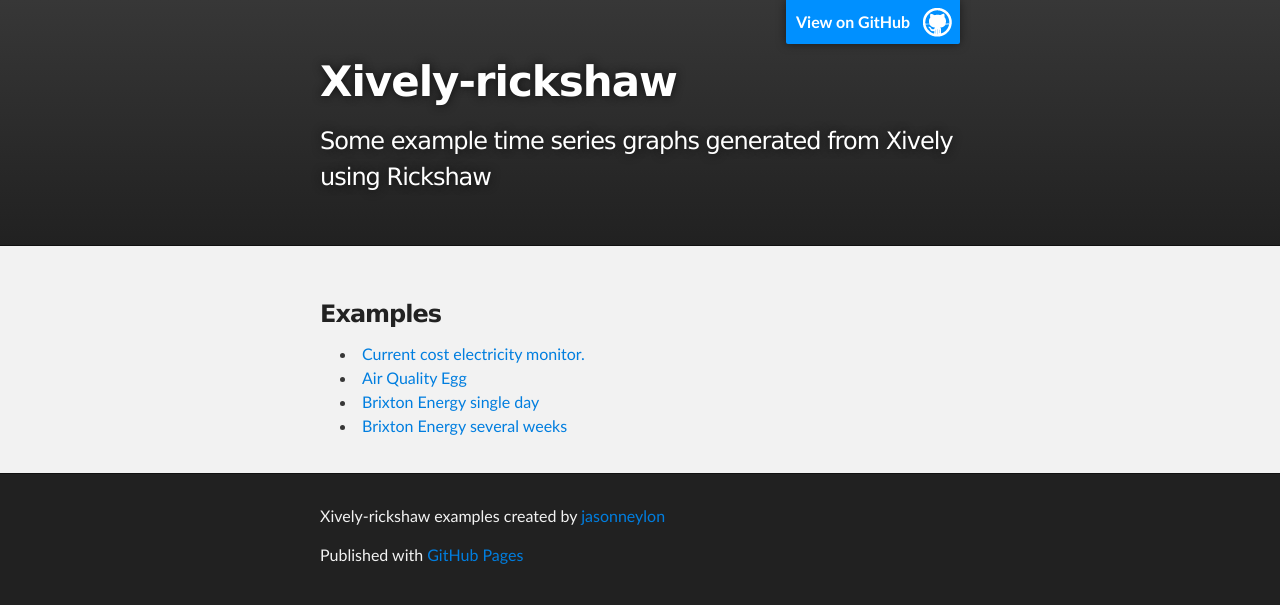
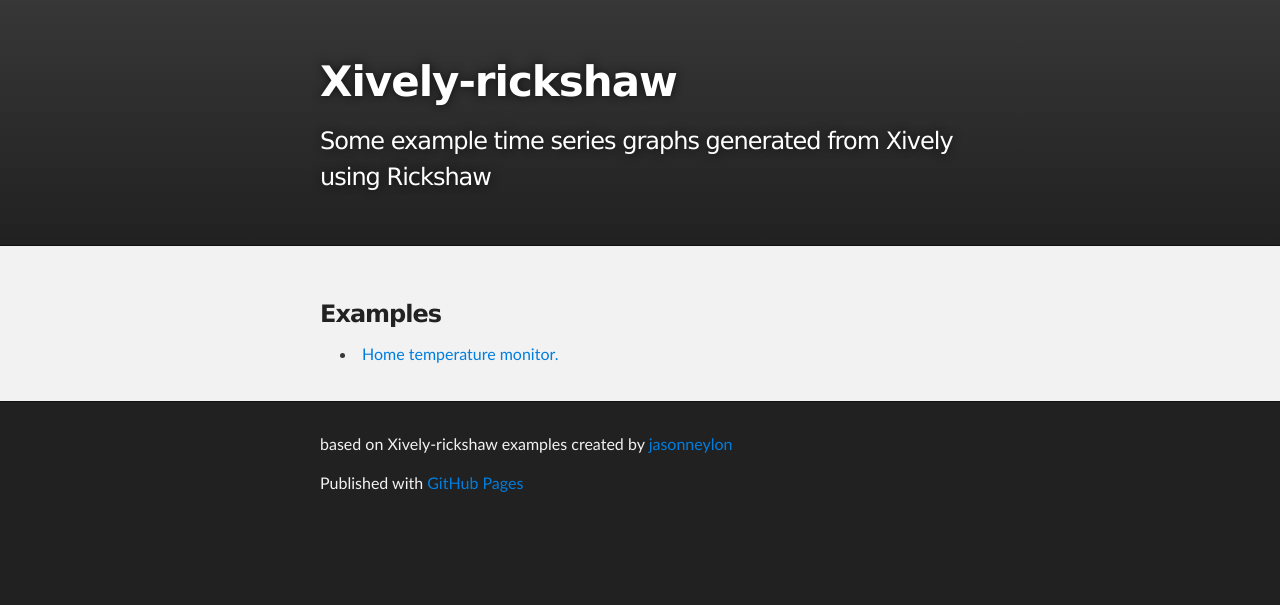
Before and after one commit to barbegal/XRD, a plain HTML site: page index.html in a window 1280 px wide. Drawn offline with Linux system fonts and the light colour scheme.

Commit message:
Personalizing for my Xively Data

```diff
--- a/index.html
+++ b/index.html
@@ -16,7 +16,6 @@
     <!-- HEADER -->
     <div id="header_wrap" class="outer">
         <header class="inner">
-          <a id="forkme_banner" href="https://github.com/jasonneylon/xively-rickshaw">View on GitHub</a>
 
           <h1 id="project_title">Xively-rickshaw</h1>
           <h2 id="project_tagline">Some example time series graphs generated from Xively using Rickshaw</h2>
@@ -28,10 +27,7 @@
       <section id="main_content" class="inner">
         <h3>Examples</h3>
         <ul>
-          <li><a href="currentcost.html">Current cost electricity monitor.</a></li>
-          <li><a href="airqualityegg.html">Air Quality Egg</a></li>
-          <li><a href="brixtonenergy.html">Brixton Energy single day</a></li>
-          <li><a href="brixtonenergybyday.html">Brixton Energy several weeks</a></li>
+          <li><a href="inhome.html">Home temperature monitor.</a></li>
         </ul>
 
       </section>
@@ -40,7 +36,7 @@
     <!-- FOOTER  -->
     <div id="footer_wrap" class="outer">
       <footer class="inner">
-        <p class="copyright">Xively-rickshaw examples created by <a href="https://github.com/jasonneylon">jasonneylon</a></p>
+        <p class="copyright">based on Xively-rickshaw examples created by <a href="https://github.com/jasonneylon">jasonneylon</a></p>
         <p>Published with <a href="http://pages.github.com">GitHub Pages</a></p>
       </footer>
     </div>
```
Also changed, not shown: inhome.html (renamed from brixtonenergy.html, +2 -2 lines), 1 other file.
